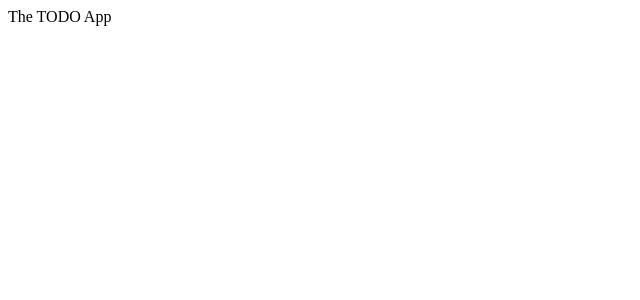
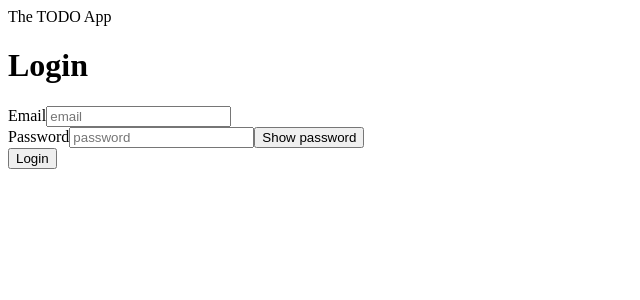
Before and after one commit to gustavomarsan/to-do-list, a React (Create React App) app in the folder frontend/: page /login in a window 1280 px wide. Before the commit this address had no page. Shown: the top 300 px of the page, without its empty margins (0-640 px from the left). Built offline with nearby package versions, Linux system fonts and the light colour scheme.

Commit message:
Implements Login UI

```diff
--- a/frontend/src/App.js
+++ b/frontend/src/App.js
@@ -1,3 +1,4 @@
+import Login from "./auth/Login";
 import Todos from "./todos/Todos";
 import { BrowserRouter as Router, Route, Routes } from "react-router-dom";
 
@@ -10,6 +11,7 @@ function App() {
       </header>
       <Routes>
         <Route path="/" element={<Todos />} />
+        <Route path="login" element={<Login />} />
       </Routes>
     </Router>
   );
--- /dev/null
+++ b/frontend/src/auth/Login.js
@@ -0,0 +1,18 @@
+import { useState } from 'react';
+import Input from '../utils/Input';
+
+function Login() {
+    const [email, setEmail] = useState('');
+    const [password, setPassword] = useState('');
+
+    return (
+        <div>
+            <h1>Login</h1>
+            <Input label="Email" placeholder="email" value={email} setValue={setEmail} />
+            <Input label="Password" placeholder="password" value={password} setValue={setPassword} />
+            <button>Login</button>
+        </div>
+    )
+}
+
+export default Login;
--- a/frontend/src/todos/Todo.js
+++ b/frontend/src/todos/Todo.js
@@ -1,8 +1,8 @@
 import { useState } from "react";
 import CheckBox from "../utils/CheckBox";
-import TextBox from "../utils/TextBox";
+import Input from "../utils/Input";
 
-function Todo({ todo: todo, onDelete }) {
+function Todo({ todo, onDelete }) {
     const [title, setTitle] = useState(todo.title);
     const [newTitle, setNewTitle] = useState(todo.title);
     const [done, setDone] = useState(todo.done);
@@ -44,7 +44,7 @@ function Todo({ todo: todo, onDelete }) {
         <>
             {editing ? (
                 <>
-                    <TextBox value={newTitle} setValue={setNewTitle} />
+                    <Input value={newTitle} setValue={setNewTitle} />
                     <button onClick={() => updateTodo(newTitle, done)}>Save</button>
                     <button onClick={() => { setEditing(false); setNewTitle(title) }}>Cancel</button>
                 </>
--- a/frontend/src/todos/Todos.js
+++ b/frontend/src/todos/Todos.js
@@ -1,5 +1,5 @@
 import Todo from "./Todo";
-import TextBox from "../utils/TextBox";
+import Input from "../utils/Input";
 import { useEffect, useState } from "react";
 
 function Todos() {
@@ -37,7 +37,7 @@ function Todos() {
 
     return (
         <div>
-            <TextBox value={newTodo} setValue={setNewTodo} />
+            <Input value={newTodo} setValue={setNewTodo} />
             <button onClick={createTodo}>Save</button>
             <ul>
                 {todos.map((todo) => (
--- /dev/null
+++ b/frontend/src/utils/Input.js
@@ -0,0 +1,23 @@
+import { useState } from "react";
+
+function Input({ label, placeholder, value, setValue }) {
+    const [showPassword, setShowPassword] = useState(false);
+    return (
+        <div>
+            <label>{label}</label>
+            <input
+                type={placeholder === "password" && !showPassword ? "password" : "text"}
+                placeholder={placeholder}
+                value={value}
+                onChange={e => setValue(e.target.value)}
+            />
+            {label === "Password" && (
+                <button onClick={() => setShowPassword(!showPassword)}>
+                    {showPassword ? "Hide password" : "Show password"}
+                </button>
+            )}
+        </div>
+    );
+}
+
+export default Input;
--- a/frontend/src/utils/TextBox.js
+++ /dev/null
@@ -1,12 +0,0 @@
-
-function TextBox({ value, setValue }) {
-    return (
-        <input
-            type="text"
-            value={value}
-            onChange={(e) => setValue(e.target.value)}
-        />
-    );
-}
-
-export default TextBox;
```
Also changed, not shown: frontend/src/auth/Signup.js (added).
